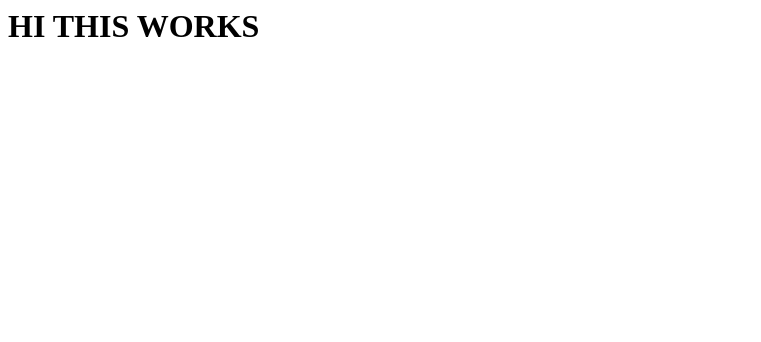
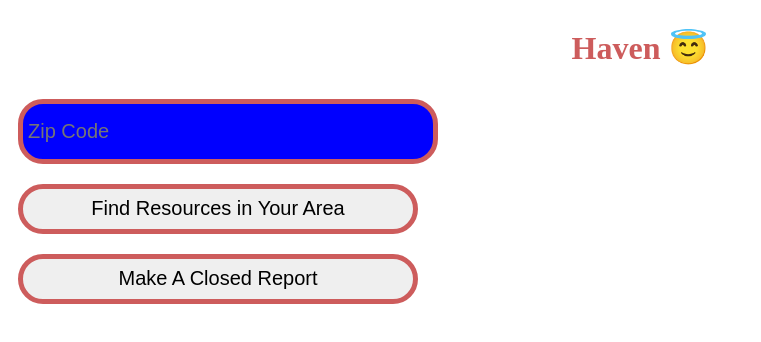
Before and after one commit to Haven-App/haven-backend, a website: page public/index.html in a window 1280 px wide. Shown: the whole page, without its empty margins (0-761 px from the left). Drawn offline with Linux system fonts and the light colour scheme.

Commit message:
adds css and html

```diff
--- a/package.json
+++ b/package.json
@@ -27,3 +27,6 @@
     "@babel/preset-env": "^7.10.0"
   }
 }
+
+
+//we may have to change the URL
--- a/public/index.html
+++ b/public/index.html
@@ -1,5 +1,13 @@
+<!DOCTYPE html>
 <html>
-
-<h1>HI THIS WORKS</h1>
-
+  <head>
+    <title>Express Intro</title>
+    <link rel="stylesheet" type="text/css" href="styles.css">
+  </head>
+  <body>
+    <h1>Haven 😇</h1>
+    <input type='text' placeholder='Zip Code' />
+    <button>Find Resources in Your Area</button>
+    <button>Make A Closed Report</button>
+  </body>
 </html>
--- /dev/null
+++ b/public/styles.css
@@ -0,0 +1,22 @@
+body {
+  display: flex;
+  flex-direction: column;
+  text-align: center;
+}
+h1 {
+  color: indianred;
+}
+button,
+input {
+  width: 400px;
+  height: 50px;
+  margin: 10px;
+  border-radius: 25px;
+  border: 5px solid indianred;
+  font-size: 20px;
+}
+input {
+  padding: 5px;
+  height: 45px;
+  background-color: blue;
+}
```
Also changed, not shown: 1 other file.
